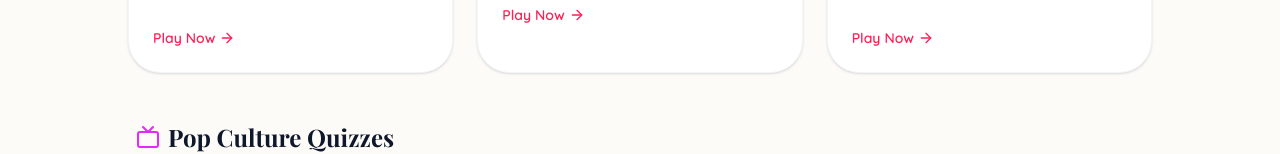
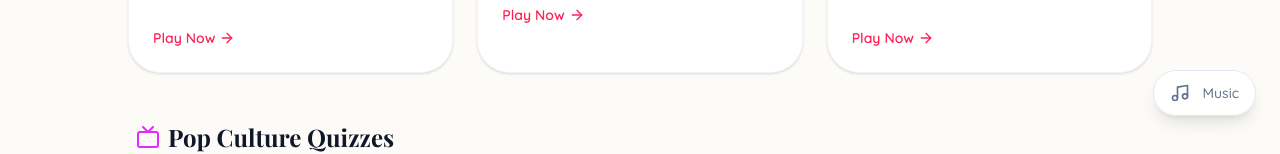
Before and after one commit to bestpigeon/jellycat, a React (Vite) app: page / in a window 1280 px wide. Shown: the part 660-814 px from the top of the page. Built offline with nearby package versions, Linux system fonts and the light colour scheme; a web font is replaced by a local one.

Commit message:
rain rain

```diff
--- a/src/App.tsx
+++ b/src/App.tsx
@@ -15,6 +15,7 @@ import { TravelQuiz } from "./quizzes/TravelQuiz";
 import { SnackQuiz } from "./quizzes/SnackQuiz";
 import { ConnectionsGame } from "./quizzes/ConnectionsGame";
 import { PixelArtGame } from "./quizzes/PixelArtGame";
+import { MusicPlayer } from "./components/MusicPlayer";
 
 type MainViewState =
   | "home" | "jellycat" | "coffee" | "aura" | "taylor" | "wordle"
@@ -75,6 +76,7 @@ export default function App() {
           )}
         </AnimatePresence>
       </div>
+      <MusicPlayer />
     </div>
   );
 }
--- /dev/null
+++ b/src/components/MusicPlayer.tsx
@@ -0,0 +1,163 @@
+import React, { useState, useRef, useEffect } from 'react';
+import { motion, AnimatePresence } from 'motion/react';
+import { Music, CloudRain, Piano, Headphones, Volume2, VolumeX, X } from 'lucide-react';
+
+const TRACKS = [
+  {
+    id: 'rain',
+    name: 'Cozy Rain',
+    icon: <CloudRain className="w-4 h-4" />,
+    src: 'https://cdn.pixabay.com/download/audio/2022/03/15/audio_1167139175.mp3?filename=soft-rain-ambient-111154.mp3',
+    volume: 1.0,
+  },
+  {
+    id: 'piano',
+    name: 'Light Piano',
+    icon: <Piano className="w-4 h-4" />,
+    src: 'https://cdn.pixabay.com/download/audio/2022/10/25/audio_9a953fc421.mp3?filename=calm-piano-music-123490.mp3',
+    volume: 1.0,
+  },
+  {
+    id: 'lofi',
+    name: 'Lo-fi Chill',
+    icon: <Headphones className="w-4 h-4" />,
+    src: 'https://cdn.pixabay.com/download/audio/2022/01/26/audio_8ed59cf1e2.mp3?filename=chill-lofi-song-8444.mp3',
+    volume: 1.0,
+  }
+];
+
+export function MusicPlayer() {
+  const [isOpen, setIsOpen] = useState(false);
+  const [currentTrackId, setCurrentTrackId] = useState<string | null>(null);
+  const [isPlaying, setIsPlaying] = useState(false);
+  const audioRef = useRef<HTMLAudioElement | null>(null);
+
+  const currentTrack = TRACKS.find(t => t.id === currentTrackId);
+
+  // Handle audio play/pause and volume when track or playing state changes
+  useEffect(() => {
+    if (audioRef.current) {
+      if (currentTrack) {
+        audioRef.current.volume = currentTrack.volume;
+      }
+
+      if (isPlaying && currentTrackId) {
+        audioRef.current.play().catch((e) => console.log("Audio autoplay prevented by browser:", e));
+      } else {
+        audioRef.current.pause();
+      }
+    }
+  }, [isPlaying, currentTrackId, currentTrack]);
+
+  const togglePlay = () => {
+    if (!currentTrackId && !isPlaying) {
+      setCurrentTrackId(TRACKS[0].id);
+      setIsPlaying(true);
+    } else {
+      setIsPlaying(!isPlaying);
+    }
+  };
+
+  const selectTrack = (id: string) => {
+    if (currentTrackId === id) {
+      // Toggle play if same track selected
+      setIsPlaying(!isPlaying);
+    } else {
+      setCurrentTrackId(id);
+      setIsPlaying(true);
+    }
+  };
+
+  const turnOff = () => {
+    setIsPlaying(false);
+    setCurrentTrackId(null);
+  };
+
+  return (
+    <div className="fixed bottom-6 right-6 z-50 flex flex-col items-end">
+      <AnimatePresence>
+        {isOpen && (
+          <motion.div
+            initial={{ opacity: 0, y: 10, scale: 0.9 }}
+            animate={{ opacity: 1, y: 0, scale: 1 }}
+            exit={{ opacity: 0, y: 10, scale: 0.9 }}
+            transition={{ duration: 0.2 }}
+            className="mb-4 bg-white/90 backdrop-blur-xl border border-slate-200 shadow-2xl rounded-2xl p-2 w-64 overflow-hidden"
+          >
+            <div className="px-3 py-2 text-xs font-bold tracking-widest text-slate-400 uppercase flex justify-between items-center">
+              <span>Background Vibe</span>
+              <button onClick={() => setIsOpen(false)} className="hover:text-slate-700 transition-colors">
+                <X className="w-4 h-4" />
+              </button>
+            </div>
+
+            <div className="space-y-1">
+              {TRACKS.map((track) => {
+                const isActive = currentTrackId === track.id && isPlaying;
+                return (
+                  <button
+                    key={track.id}
+                    onClick={() => selectTrack(track.id)}
+                    className={`w-full flex items-center gap-3 px-3 py-2.5 rounded-xl transition-all ${
+                      isActive
+                        ? 'bg-rose-50 text-rose-600 font-semibold'
+                        : 'hover:bg-slate-50 text-slate-700 font-medium'
+                    }`}
+                  >
+                    <div className={`p-1.5 rounded-lg ${isActive ? 'bg-rose-200/50' : 'bg-slate-100'}`}>
+                      {track.icon}
+                    </div>
+                    <span>{track.name}</span>
+                    {isActive && (
+                      <div className="ml-auto flex gap-0.5">
+                        <span className="w-1 h-3 bg-rose-400 rounded-full animate-bounce" style={{ animationDelay: '0ms' }} />
+                        <span className="w-1 h-4 bg-rose-400 rounded-full animate-bounce" style={{ animationDelay: '150ms' }} />
+                        <span className="w-1 h-2 bg-rose-400 rounded-full animate-bounce" style={{ animationDelay: '300ms' }} />
+                      </div>
+                    )}
+                  </button>
+                );
+              })}
+
+              <button
+                onClick={turnOff}
+                className={`w-full flex items-center gap-3 px-3 py-2.5 rounded-xl transition-all ${
+                  !isPlaying
+                    ? 'bg-slate-100 text-slate-900 font-semibold'
+                    : 'hover:bg-slate-50 text-slate-500 font-medium'
+                }`}
+              >
+                <div className={`p-1.5 rounded-lg ${!isPlaying ? 'bg-slate-200' : 'bg-slate-100'}`}>
+                  <VolumeX className="w-4 h-4" />
+                </div>
+                <span>Off</span>
+              </button>
+            </div>
+          </motion.div>
+        )}
+      </AnimatePresence>
+
+      <button
+        onClick={() => setIsOpen(!isOpen)}
+        className="group flex items-center gap-3 bg-white/90 backdrop-blur-md border border-slate-200 shadow-lg px-4 py-3 rounded-full hover:shadow-xl hover:scale-105 transition-all active:scale-95"
+      >
+        <div className={`relative flex items-center justify-center transition-colors ${isPlaying ? 'text-rose-500' : 'text-slate-500'}`}>
+          {isPlaying ? <Volume2 className="w-5 h-5" /> : <Music className="w-5 h-5" />}
+        </div>
+        <span className={`font-medium text-sm transition-colors ${isPlaying ? 'text-slate-900' : 'text-slate-500'}`}>
+          {isPlaying && currentTrack ? currentTrack.name : 'Music'}
+        </span>
+      </button>
+
+      {/* Hidden Audio Element */}
+      {currentTrackId && (
+        <audio
+          ref={audioRef}
+          src={currentTrack?.src}
+          loop
+          preload="auto"
+        />
+      )}
+    </div>
+  );
+}
--- a/src/quizzes/JellycatQuiz.tsx
+++ b/src/quizzes/JellycatQuiz.tsx
@@ -51,7 +51,7 @@ function JellycatRain({ imageUrl }: { imageUrl: string }) {
   );
 
   return (
-    <div className="fixed inset-0 pointer-events-none z-0 overflow-hidden">
+    <div className="fixed inset-0 pointer-events-none z-50 overflow-hidden">
       {items.map((item) => (
         <motion.img
           key={item.id}
```
